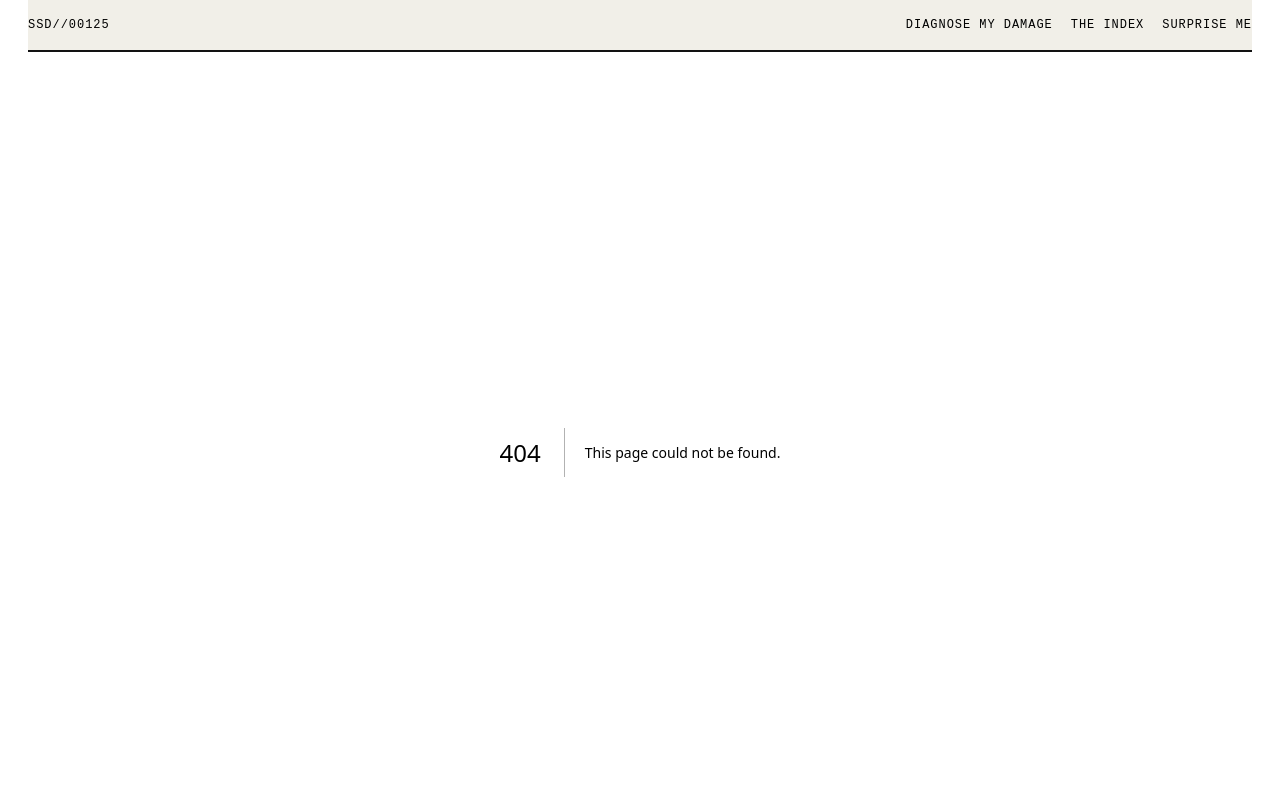
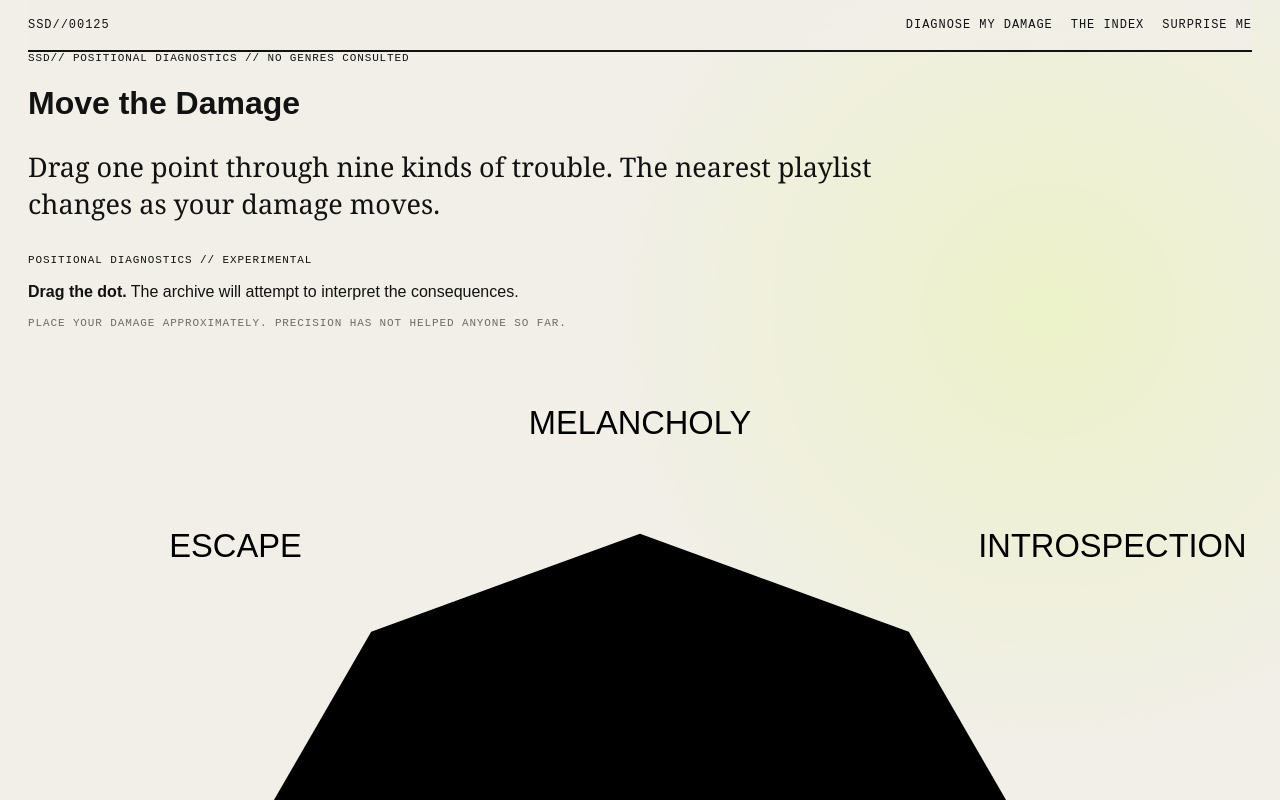
Before and after one commit to sergioB79/songs-for-specific-damage, a Next.js app: page /radar in a window 1280 px wide. Before the commit this address had no page. Shown: the top 800 px of the page. Built offline with nearby package versions, Linux system fonts and the light colour scheme.

Commit message:
feat: add Damage Radar route

```diff
--- /dev/null
+++ b/src/app/radar/page.tsx
@@ -0,0 +1,12 @@
+import { DamageRadar } from "@/components/DamageRadar";
+
+export default function RadarPage(){
+  return <main className="radar-page">
+    <header className="radar-page-head">
+      <div className="eyebrow">SSD// POSITIONAL DIAGNOSTICS // NO GENRES CONSULTED</div>
+      <h1>Move the Damage</h1>
+      <p className="case-desc">Drag one point through nine kinds of trouble. The nearest playlist changes as your damage moves.</p>
+    </header>
+    <DamageRadar />
+  </main>;
+}
```
